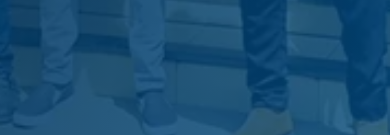
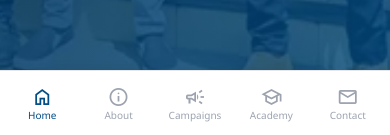
Before and after one commit to zayqu/tha-website, a React (Vite) app: page / in a window 390 px wide. Shown: the part 709-844 px from the top of the page. Built offline with nearby package versions, Linux system fonts and the light colour scheme; no server answers; a web font is replaced by a local one.

Commit message:
Polish mobile journey and admin UI (index.css)

```diff
--- a/src/index.css
+++ b/src/index.css
@@ -132,15 +132,32 @@
   }
 
   .mobile-fixed-chrome {
+    position: fixed !important;
+    inset-inline: 0;
+    z-index: 60;
     -webkit-backface-visibility: hidden;
     backface-visibility: hidden;
-    transform: translate3d(0, 0, 0);
+    transform: translateZ(0);
     will-change: transform;
+    isolation: isolate;
+  }
+
+  .mobile-top-chrome {
+    top: 0 !important;
+  }
+
+  .mobile-bottom-chrome {
+    bottom: 0 !important;
+    min-height: 4rem;
   }
 
   @media (min-width: 768px) {
     .public-mobile-shell {
       padding-bottom: 0;
+    }
+
+    .mobile-fixed-chrome {
+      display: none !important;
     }
   }
 
```
